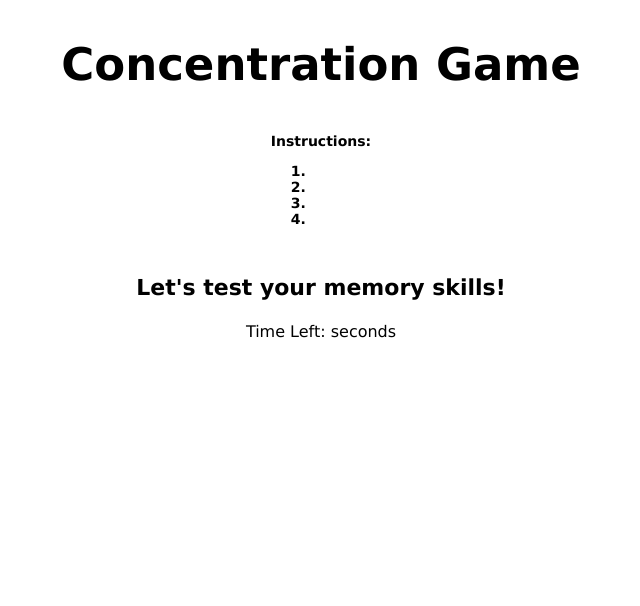
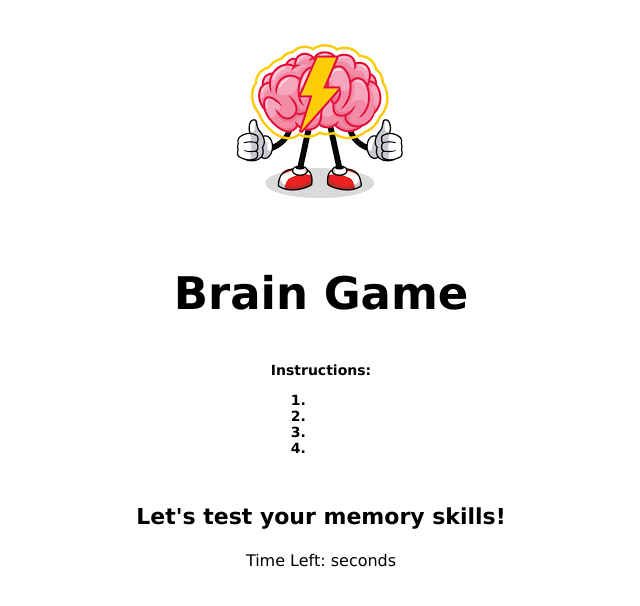
Before and after one commit to melissaceee/Muscle-Pump-A-Memory-Game, a plain HTML site: page index.html in a window 1280 px wide. Shown: the whole page, without its empty margins (319-959 px from the left). Drawn offline with Linux system fonts and the light colour scheme.

Commit message:
logo added

```diff
--- a/index.html
+++ b/index.html
@@ -7,7 +7,10 @@
     <link rel="stylesheet" href="styles.css">
 </head>
 <body>
-    <h1>Concentration Game</h1>
+    <header>
+        <img src="brainpic.png" alt="brain game logo">
+    </header>
+    <h1>Brain Game</h1>
     <h2> Instructions:
        <ol>
         <li></li>
```
Also changed, not shown: Brain Quiz Logo.jpeg (added), brainpic.png (added).
